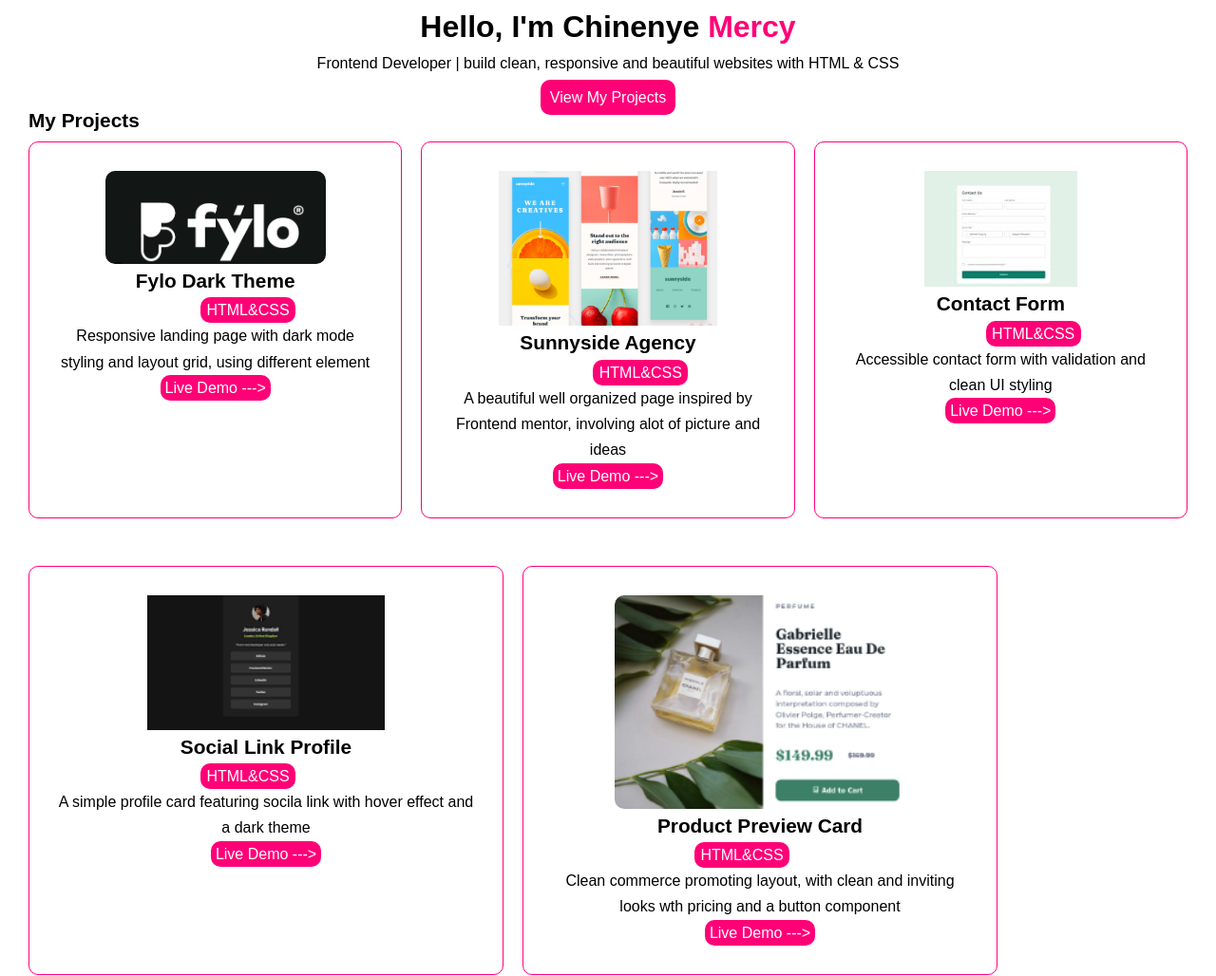
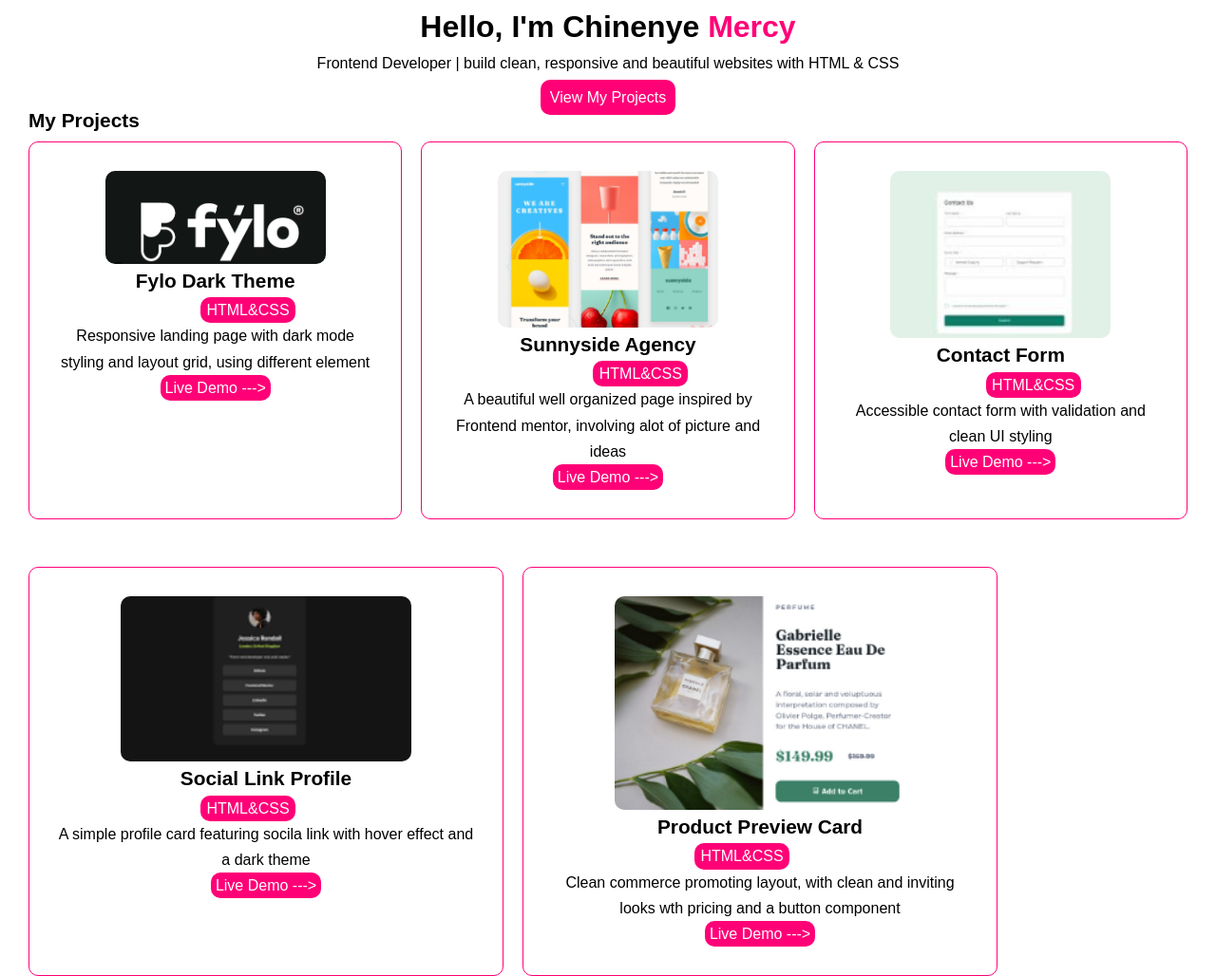
Before and after one commit to chinenyemercy013-droid/Portfolio, a plain HTML site: page index.html in a window 1280 px wide. Shown: the part 94-1122 px from the top of the page at 95% size. Drawn offline with Linux system fonts and the light colour scheme.

Commit message:
updated my portfolio

```diff
--- a/index.html
+++ b/index.html
@@ -33,37 +33,37 @@
                     <p class="title">Fylo Dark Theme</p>
                     <p class="style">HTML&CSS</p>
                     <P class="note">Responsive landing page with dark mode styling and layout grid, using different element</P>
-                    <a class="address" href="https://chinenyemercy013-droidgithub.io/fylo-dark-theme/">Live Demo ---></a>
+                    <a class="address" href="https://chinenyemercy013-droid.github.io/fylo-dark-theme/">Live Demo ---></a>
                 </div>
                 <div class="card">
-                    <img src="./sunny side.png" alt="">
+                    <img id="image"src="./sunny side.png" alt="">
                     <p class="title">Sunnyside Agency</p>
                     <p class="style">HTML&CSS</p>
                     <P class="note">A beautiful well organized page inspired by Frontend mentor, involving alot of picture and ideas</P>
-                    <a class="address" href="https://chinenyemercy013-droidgithub.io/sunnyside/">Live Demo ---></a>
+                    <a class="address" href="https://chinenyemercy013-droid.github.io/sunnyside/">Live Demo ---></a>
                 </div>
                 <div class=" card">
-                    <img src="./contact form.png" alt="">
+                    <img id="image" src="./contact form.png" alt="">
                     <p class="title">Contact Form</p>
                     <p class="style">HTML&CSS</p>
                     <p class="note">Accessible contact form with validation and clean UI styling</p>
-                    <a class="address" href="https://chinenyemercy013-droidgithub.io/contact-form/"> Live Demo ---></a>
+                    <a class="address" href="https://chinenyemercy013-droid.github.io/contact-form/"> Live Demo ---></a>
                 </div>
             </span>
             <span class="container">
                 <div class="card">
-                    <img src="./social link.png" alt="">
+                    <img id="image" src="./social link.png" alt="">
                     <p class="title">Social Link Profile</p>
                     <p class="style">HTML&CSS</p>
                     <p class="note" >A simple profile card featuring socila link with hover effect and a dark theme</p>
-                    <a class="address" href="https://chinenyemercy013droidgithub.io/social-link/">Live Demo ---></a>
+                    <a class="address" href="https://chinenyemercy013-droid.github.io/social-link/">Live Demo ---></a>
                 </div>
                 <div class="card">
                     <img id="image" src="./product preview.png" alt="">
                     <p class="title">Product Preview Card</p>
                     <p class="style">HTML&CSS</p>
                     <p class="note" >Clean commerce promoting layout, with clean and inviting looks wth pricing and a button component</p>
-                    <a class="address" href="https://chinenyemercy013droidgithub.io/product-preview/">Live Demo ---></a>
+                    <a class="address" href="https://chinenyemercy013-droid.github.io/product-preview/">Live Demo ---></a>
                 </div>
             </span>
 
```
